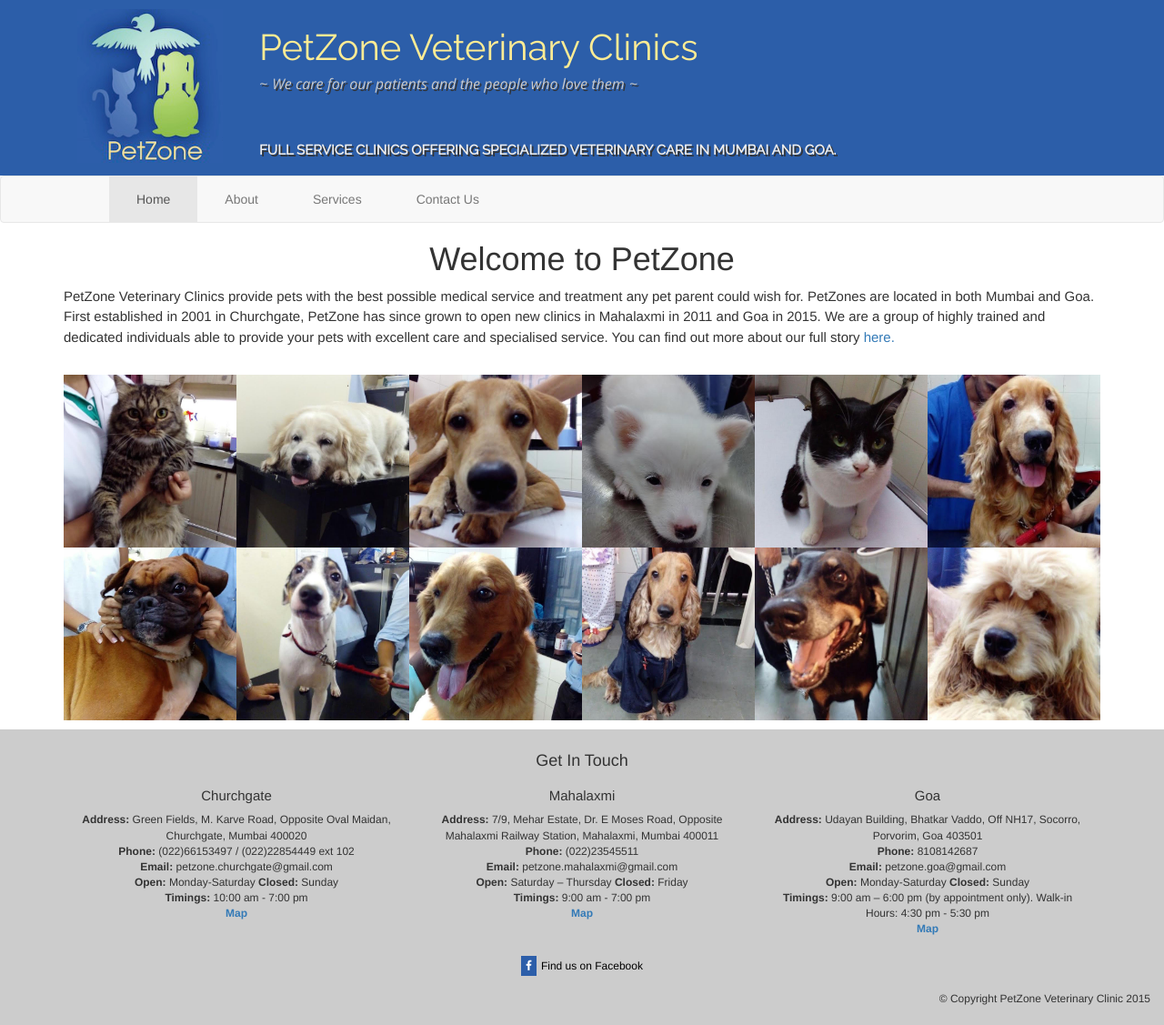
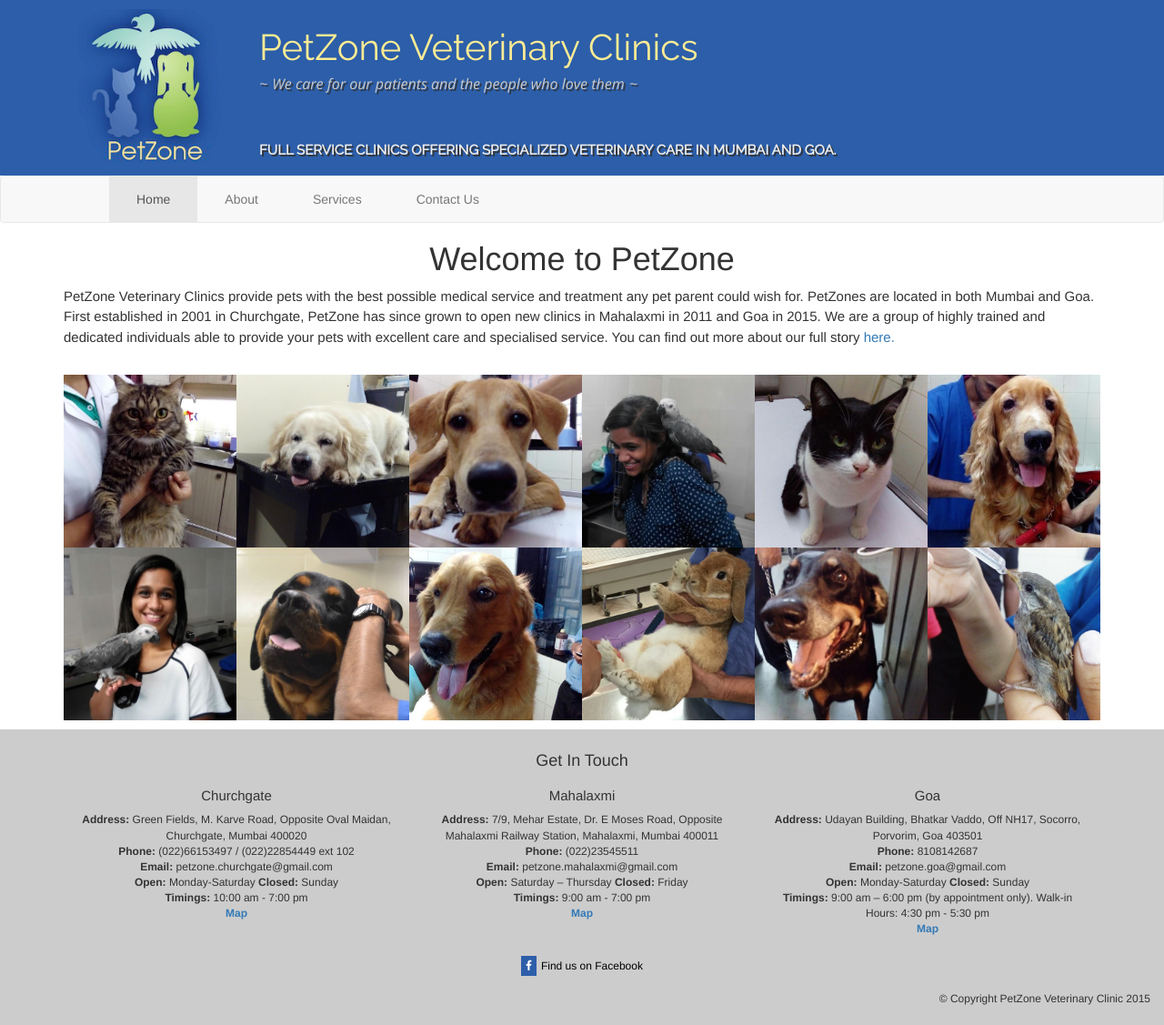
Before and after one commit to petzone-india/petzone-india.github.io, a Jekyll site: the page built from index.md, in a window 1280 px wide. Shown: the whole page at 91% size. Built offline with Jekyll 4.4.1, drawn with Linux system fonts in a browser that asks for light colours.

Commit message:
updating homepage images

```diff
--- a/_layouts/home.html
+++ b/_layouts/home.html
@@ -21,7 +21,7 @@
       <img src="/images/frontpage/4.jpeg" alt="animal" class="img-responsive" width="300" height="300"/>
     </div>
     <div class="col-xs-4 col-md-2">
-      <img src="/images/frontpage/5.jpeg" alt="animal" class="img-responsive" width="300" height="300"/>
+      <img src="/images/frontpage/24.jpg" alt="animal" class="img-responsive" width="300" height="300"/>
     </div>
     <div class="col-xs-4 col-md-2">
       <img src="/images/frontpage/6.jpeg" alt="animal" class="img-responsive" width="300" height="300"/>
@@ -30,22 +30,22 @@
       <img src="/images/frontpage/7.jpeg" alt="animal" class="img-responsive" width="300" height="300"/>
     </div>
     <div class="col-xs-4 col-md-2">
-      <img src="/images/frontpage/8.jpeg" alt="animal" class="img-responsive" width="300" height="300"/>
+      <img src="/images/frontpage/25.jpg" alt="animal" class="img-responsive" width="300" height="300"/>
     </div>
     <div class="col-xs-4 col-md-2">
-      <img src="/images/frontpage/9.jpeg" alt="animal" class="img-responsive" width="300" height="300"/>
+      <img src="/images/frontpage/26.jpg" alt="animal" class="img-responsive" width="300" height="300"/>
     </div>
     <div class="col-xs-4 col-md-2">
       <img src="/images/frontpage/10.jpeg" alt="animal" class="img-responsive" width="300" height="300"/>
     </div>
     <div class="col-xs-4 col-md-2">
-      <img src="/images/frontpage/11.jpeg" alt="animal" class="img-responsive" width="300" height="300"/>
+      <img src="/images/frontpage/27.jpg" alt="animal" class="img-responsive" width="300" height="300"/>
     </div>
     <div class="col-xs-4 col-md-2">
       <img src="/images/frontpage/12.jpeg" alt="animal" class="img-responsive" width="300" height="300"/>
     </div>
     <div class="col-xs-4 col-md-2">
-      <img src="/images/frontpage/13.jpeg" alt="animal" class="img-responsive" width="300" height="300"/>
+      <img src="/images/frontpage/28.jpg" alt="animal" class="img-responsive" width="300" height="300"/>
     </div>
   </div>
 </section>
```
Also changed, not shown: images/frontpage/24.jpg (added), images/frontpage/25.jpg (added), images/frontpage/26.jpg (added), images/frontpage/27.jpg (added), images/frontpage/28.jpg (added), 11 other files.
